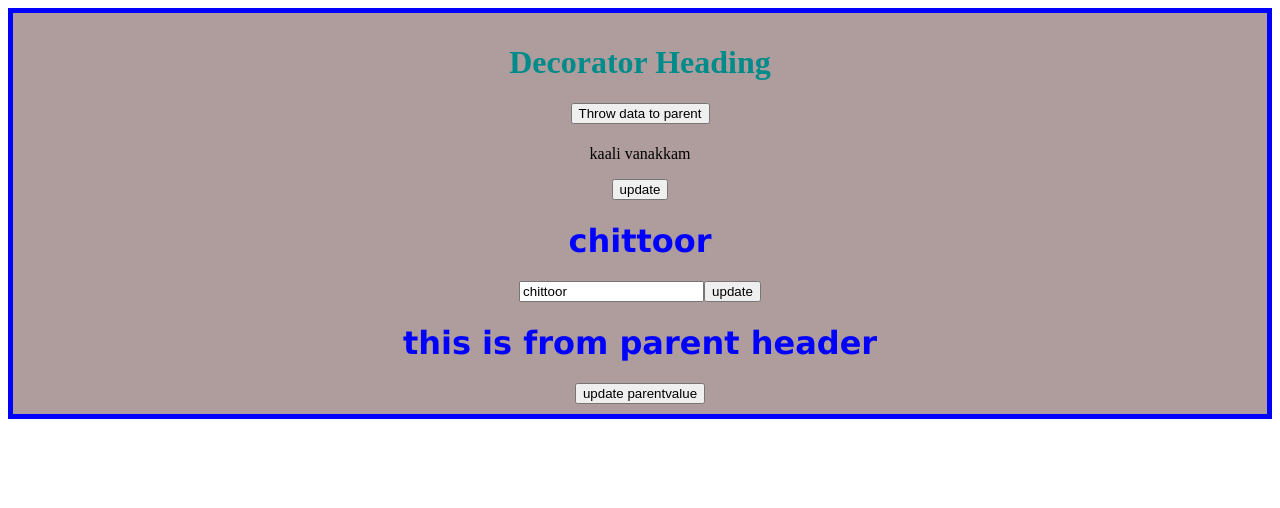
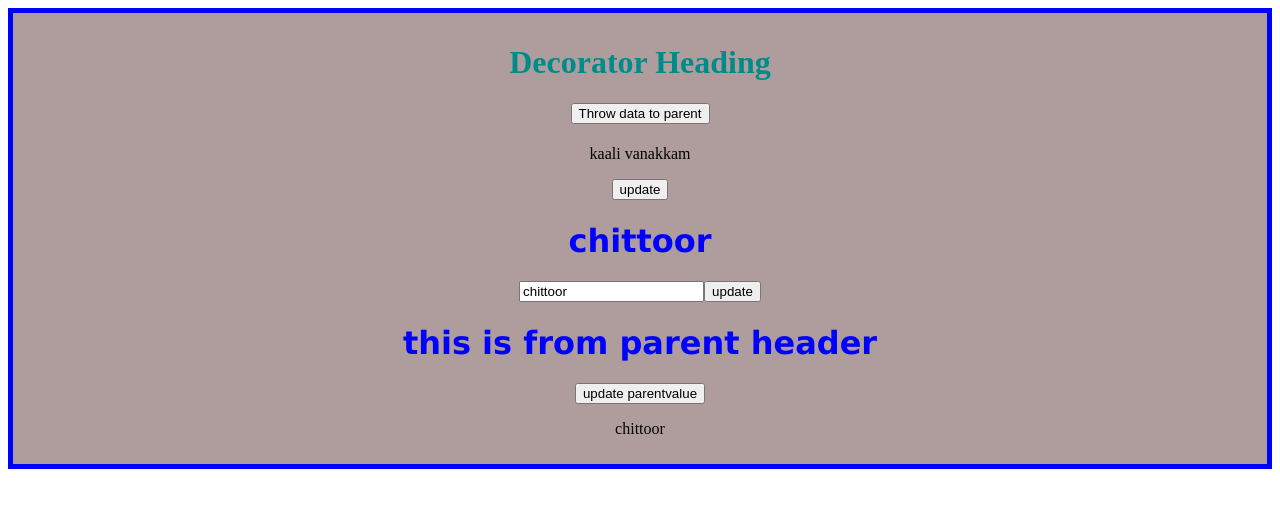
Before and after one commit to akhil-rajarao/AngularCore, an Angular app: page / in a window 1280 px wide. Shown: the top 508 px of the page. Built offline with nearby package versions, Linux system fonts and the light colour scheme.

Commit message:
template variable s applied in decorators componenet

```diff
--- a/src/app/decorators/decorators.component.html
+++ b/src/app/decorators/decorators.component.html
@@ -1,4 +1,5 @@
 <h1>Decorator Heading</h1>
 <button on-click="passtoAppcomponent()">Throw data to parent</button>
-<app-header [place]="datatochild"></app-header>
-<button on-click = "updatetext()">update parentvalue</button>
+<app-header [place]="datatochild" #child></app-header>
+<button on-click="updatetext()">update parentvalue</button>
+<p>{{ child.area }}</p>
```
Also changed, not shown: src/app/header/header.component.ts (line endings or trailing spaces).
